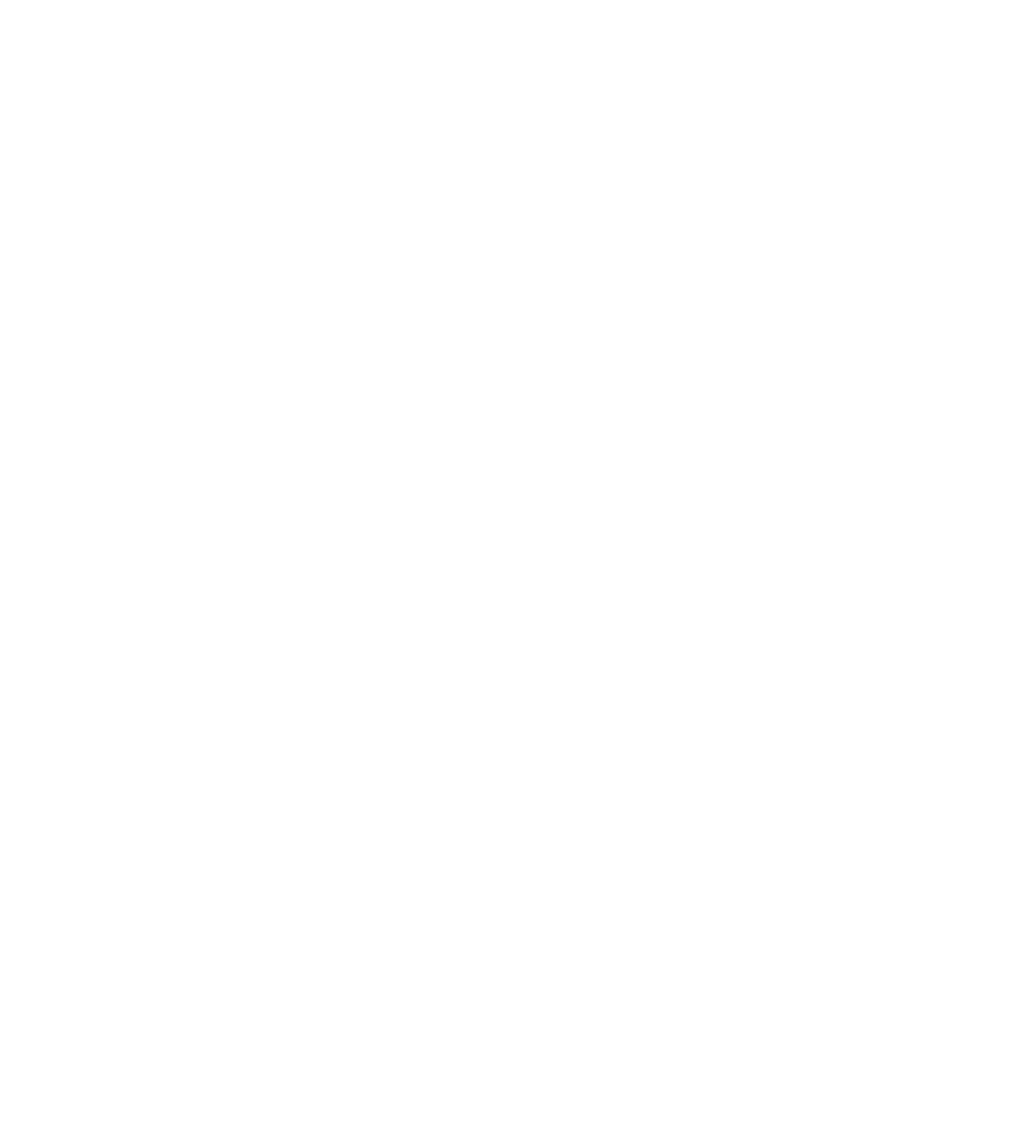
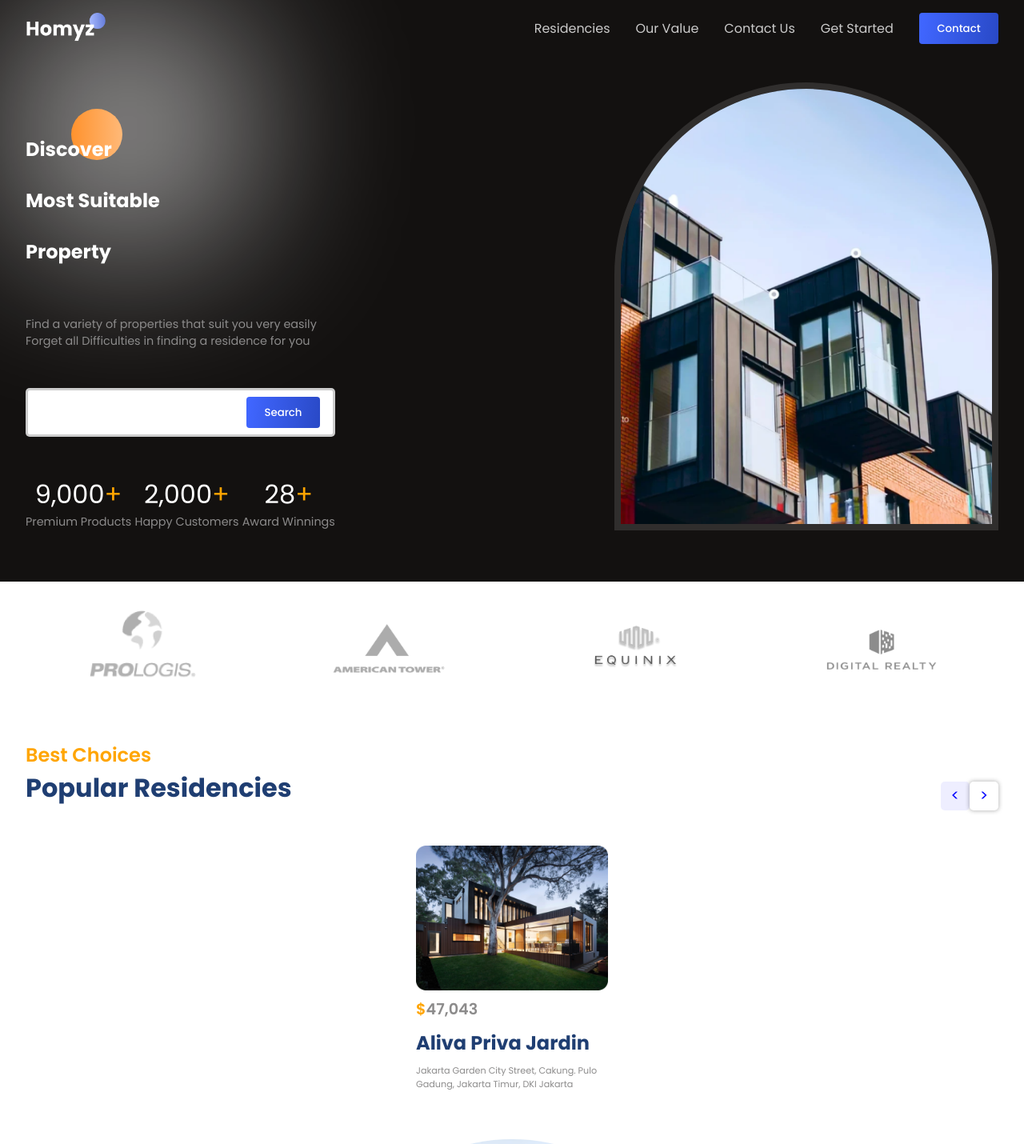
Before and after one commit to ayushbansal14/Real-estate, a React (Vite) app: page / in a window 1280 px wide. Shown: the top 1430 px of the page at 80% size. Before the commit the page ends 800 px from the top, so only its background shows below. Built offline with nearby package versions, Linux system fonts and the light colour scheme.

Commit message:
my Third commit

```diff
--- /dev/null
+++ b/src/App.css
@@ -0,0 +1,17 @@
+.App{
+    position: relative;
+    overflow-x: clip;
+}
+
+.App>:nth-child(1){
+    background: var(--black);
+    position: relative;
+}
+.white-gradient{
+    position: absolute;
+    width: 20rem;
+    height: 20rem;
+    background:rgba(255, 255,255, 0.522) ;
+    filter: blur(100px);
+    border-radius: 100px;
+}
--- a/src/App.jsx
+++ b/src/App.jsx
@@ -1,9 +1,21 @@
 
-import header from "./components/header/header";
+import Header from "./components/header/header";
+import Hero from "./components/hero/hero";
+import './App.css'
+import Companies from "./components/Companies/Companies"
+import Residencies from "./components/Residencies/Residencies";
+import Value from "./components/value/value";
 function App() {
   return (
  <div className="App">
-  <header/>
+  <div>
+    <div className="white-gradient"/>
+  <Header/>
+    <Hero/>
+    </div>
+    <Companies/>
+    <Residencies/>
+    <Value/>
  </div>
   );
 }
--- /dev/null
+++ b/src/components/Residencies/Residencies.css
@@ -0,0 +1,66 @@
+.r-container{
+    overflow: hidden;
+    position: relative;
+}
+
+.r-head{
+    margin-bottom: 2rem;
+}
+.r-card{
+    gap: 0.6rem;
+    padding: 1rem;
+    border-radius: 10px;
+    max-width: max-content;
+    margin: auto;
+    transition: all 300ms ease-in;
+}
+.r-card>img{
+    width: 100%;
+    max-width: 15rem;
+
+}
+.r-card>:nth-child(2){
+    font-size: 1.2rem;
+    font-weight: 600;
+}
+.r-card>:nth-child(3){
+    font-size: 1.5rem;
+}
+.r-card>:nth-child(4){
+    font-size: 0.7rem;
+    width: 15rem;
+}
+.r-card:hover{
+    scale: 1.025;
+    cursor: pointer;
+    background: linear-gradient(
+        180deg,
+        rgba(255,255,255,0) 0%,
+        rgba(136,160,255,0.46) 217.91%
+    );
+    box-shadow: 0px 72px 49px -51px rgba(136 ,160, 255,0.21);;
+}
+.swiper-horizontal{
+    overflow: visible;
+}
+.r-buttons{
+    position: absolute;
+    gap: 1rem;
+    top: -4rem;
+    right: 0;
+}
+.r-buttons button{
+    font-size: 1.2rem;
+    padding: 0.2rem 0.8rem;
+    color: blue;
+    border: none;
+    border-radius: 5px;
+    background-color: white;
+    cursor: pointer;
+}
+.r-buttons>:nth-child(1){
+    background-color: #EEEEFF;
+}
+.r-buttons>:nth-child(2){
+    box-shadow:0px 0px 5px 1px rgba(0,0,0,0.25) ;
+}
--- /dev/null
+++ b/src/components/Residencies/Residencies.jsx
@@ -0,0 +1,54 @@
+import React from 'react'
+import {Swiper, SwiperSlide, useSwiper} from 'swiper/react'
+import "swiper/css"
+import './Residencies.css'
+import data from '../../utils/slider.json'
+import {sliderSettings} from '../../utils/common'
+const Residencies = () => {
+  return (
+   <section className="r-wrapper">
+<div className="paddings innerWidth r-container">
+    <div className="r-head flexColStart">
+        <span className = "orangeText">
+            Best Choices
+            </span>
+            <span className='primaryText'>
+            Popular Residencies
+            </span>
+    </div>
+    <Swiper {...sliderSettings}>
+    <SliderButtons/>
+        {
+            data.map((card,i)=>(
+               <SwiperSlide key = {i}>
+                <div className=" flexColStart r-card">
+                    <img src={card.image} alt="home" />
+                   <span className='secondaryText r-price'>
+                    <span style={{ color:"orange"}}>$</span>
+                    <span>{card.price}</span>
+                    </span>
+                    <span className='primaryText'>{card.name}</span>
+                    <span className='secondaryText'>{card.detail}</span>
+
+                </div>
+               </SwiperSlide>
+            ))
+        }
+    </Swiper>
+</div>
+   </section>
+  );
+};
+
+export default Residencies
+
+const SliderButtons = () => {
+    const swiper = useSwiper();
+    return(
+
+        <div className="r-buttons">
+          <button onClick={()=> swiper.slidePrev()}>&lt;</button>
+          <button onClick={()=> swiper.slideNext()}>&gt;</button>
+        </div>
+    )
+}
--- /dev/null
+++ b/src/components/Value/value.jsx
@@ -0,0 +1,32 @@
+import React from 'react'
+import{
+    Accordion,
+    AccordionItem,
+    AccordionItemHeading,
+    AccordionItemButton,
+    AccordionItemPanel,
+    AccordionItemState
+ } from " react-accessible-accordion"
+import "react-accessible-accordion/dist/fancy-example.css";
+import {MdoutlineArrowDropDown} from 'react-icons/md'
+import './Value.css'
+
+const value = () => {
+  return (
+    <div>
+      <section className="v-wrapper">
+        <div className="padding innerWidth flexCenter v-container">
+            {/* left-side */}
+
+            <div className="v-left">
+                <div className="image-container">
+                    <img src="./value.png" alt="" />
+                </div>
+            </div>
+        </div>
+      </section>
+    </div>
+  )
+}
+
+export default value
--- a/src/components/header/header.css
+++ b/src/components/header/header.css
@@ -1,5 +1,5 @@
 .h-wrapper{
-    background: var(--black);
+    /* background: var(--black); */
     color: white;
 }
 
--- a/src/components/header/header.jsx
+++ b/src/components/header/header.jsx
@@ -1,9 +1,9 @@
-import React from "react";
+import React from 'react'
 import './header.css'
 const header = () => {
   return (
     <section className="h-wrapper">
-      <div className=" flexCenter paddings innerwidth h-container">
+      <div className=" flexCenter paddings innerWidth h-container">
         <img src="/logo.png" alt="logo" width={100} />
         <div className=" flexCenter h-menu">
           <a href="">Residencies</a>
--- a/src/components/hero/hero.css
+++ b/src/components/hero/hero.css
@@ -0,0 +1,83 @@
+.hero-wrapper{
+    color: white;
+    position: relative;
+    padding-bottom: 2rem;
+    /* background-color: black; */
+
+}
+
+/* left side */
+.hero-left{
+    gap: 3rem;
+}
+.hero-title{
+    position: relative;
+    z-index: 1;
+}
+
+.search-bar{
+    background-color: #fff;
+    border-radius: 5px;
+    border: 3px solid rgba(120,120,120,0.374);
+    padding: 0.5rem 1rem;
+    justify-content: space-between;
+    width: 100%;
+}
+.search-bar>input{
+    border: none;
+    outline: none;
+}
+.button{
+    cursor: pointer;
+}
+.stats{
+    width: 100%;
+    justify-content:space-between ;
+}
+
+.stat>:nth-child(1){
+    font-size: 2rem;
+}
+.stat>:nth-child(1)>:last-child{
+    color: orange;
+}
+.hero-title >h1{
+    font-weight: 800;
+
+    font-style: 8rem;
+    line-height: 4rem;
+
+}
+.orange-circle{
+    height: 4rem;
+    width: 4rem;
+    background:var(--orange-gradient);
+    border-radius: 999px;
+    position: absolute;
+    right: 28%;
+    top: -10%;
+    z-index: -1;
+}
+.h-container{
+    justify-content: space-between;
+    padding-top: 1rem;
+    padding-bottom: 1rem;
+    color:var(--secondary) ;
+}
+
+.hero-container{
+    justify-content: space-between;
+    align-items: flex-end;
+}
+/* right side */
+.image-container{
+    width: 30rem;
+    height: 35rem;
+    overflow: hidden;
+    border-radius: 15rem 15rem 0 0;
+    border: 8px solid rgba(255,255,255,0.12);
+}
+.image-container>img{
+    width: 100%;
+    height: 100%;
+}
--- a/src/components/hero/hero.jsx
+++ b/src/components/hero/hero.jsx
@@ -0,0 +1,67 @@
+import React from "react";
+import "./hero.css";
+import CountUp from "react-countup";
+// import {HilocationMarker} from 'react-icons/hi'
+const Hero = () => {
+  return (
+    <section className="hero-wrapper">
+      <div className="paddings innerWidth flexCenter hero-container">
+      {/* /* left side */ }
+      <div className=" flexColStart hero-left">
+        <div className="hero-title">
+          <div className="orange-circle"/>
+          <h1>
+            Discover <br/> Most Suitable <br/> Property
+          </h1>
+        </div>
+        <div className=" flexColStart hero-des">
+          <span className="secondaryText">Find a variety of properties that suit you very easily </span>
+        <span className="secondaryText">Forget all Difficulties in finding a residence for you  </span>
+        </div>
+        <div className="flexCenter search-bar">
+          {/* <HilocationMarker color = "var(--blue)" size = {25}/> */}
+          <input type="text" />
+          <button className="button">Search</button>
+        </div>
+        <div className="flexCenter stats">
+        <div className="flexColCenter stat">
+        <span>
+          <CountUp start={8000} end={9000} duration={4}/>
+          <span>+</span>
+
+          </span>
+          <span className="secondaryText">Premium Products</span>
+        </div>
+        <div className="flexColCenter stat">
+        <span>
+          <CountUp start={1900} end={2000} duration={4}/>
+          <span>+</span>
+
+          </span>
+          <span className="secondaryText">Happy Customers</span>
+        </div>
+        <div className="flexColCenter stat">
+        <span>
+          <CountUp end={28}/>
+          <span>+</span>
+
+          </span>
+          <span className="secondaryText">Award Winnings</span>
+        </div>
+        </div>
+
+      </div>
+
+      {/* right side */}
+
+      <div className="flexCenter hero-right">
+        <div className="image-container">
+          <img src="./hero-image.png" alt="" />
+        </div>
+      </div>
+      </div>
+    </section>
+  )
+}
+
+export default Hero;
--- a/src/index.css
+++ b/src/index.css
@@ -82,6 +82,20 @@
   font-weight: 600;
 }
 
+.button{
+  font-weight: 500;
+  padding: 0.6rem 1.4rem;
+  color: white;
+  background: var(--blue-gradient);
+  border: none;
+  border-radius: 4px;
+  transition: all 300ms ease-in ;
+}
+
+.button :hover{
+cursor: pointer;
+transform: scale(1.1);
+}
 /* media queries */
 @media (min-width: 1536px) {
   .innerWidth {
--- /dev/null
+++ b/src/utils/common.js
@@ -0,0 +1,18 @@
+export const sliderSettings = {
+    slidesPerview : 1,
+    spaceBetween : 50,
+    breakpoints:{
+        480: {
+        slidesPerview: 1
+        },
+        600: {
+            slidesPerview: 2
+        },
+        750: {
+            slidesPerview: 3
+        },
+        1100: {
+            slidesPerview: 4
+        }
+    }
+}
```
Also changed, not shown: src/components/Value/value.css (added).
